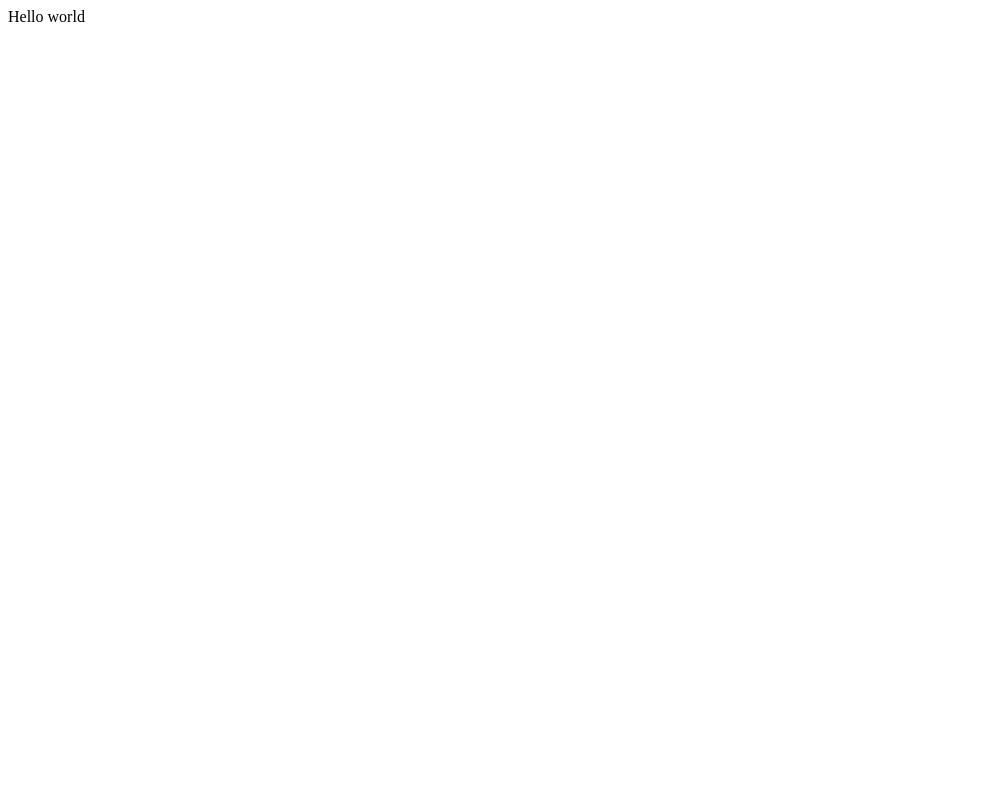
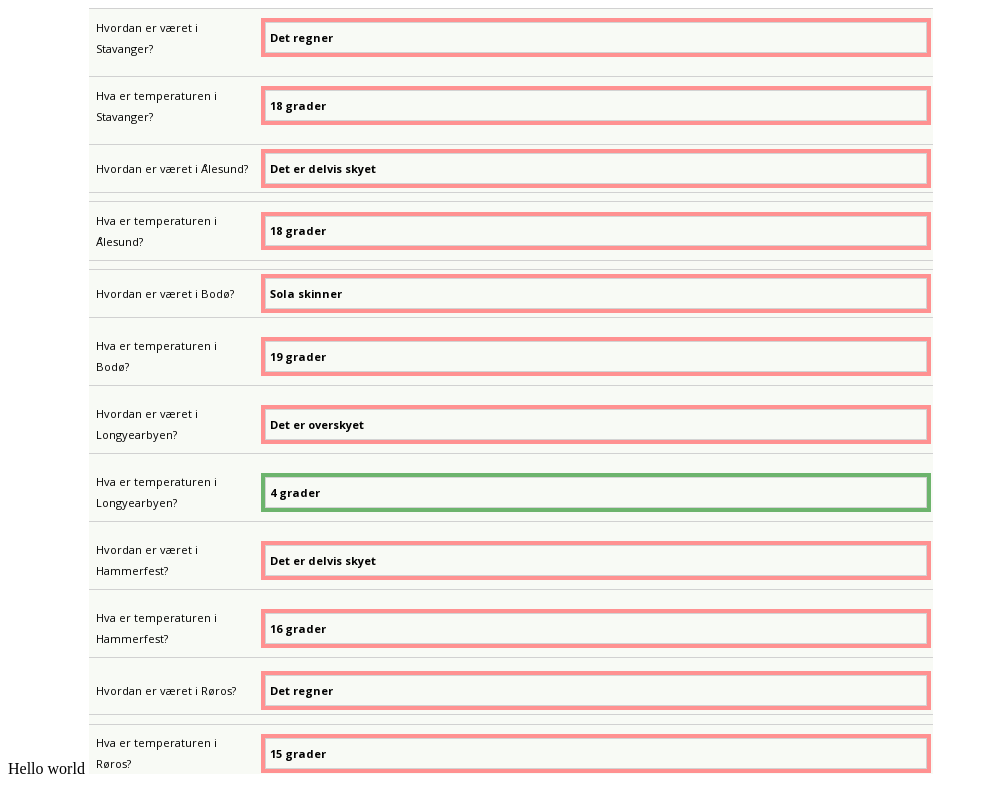
Before and after one commit to mfossen/mfossen.github.io, a plain HTML site: page index.html in a window 1280 px wide. Shown: the whole page, without its empty margins (0-988 px from the left). Drawn offline with Linux system fonts and the light colour scheme.

Commit message:
added image

```diff
--- a/index.html
+++ b/index.html
@@ -1 +1,2 @@
 Hello world
+<img src="norsktemps.png">
```
Also changed, not shown: norsktemps.png (added).
